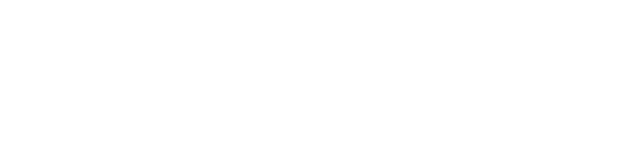
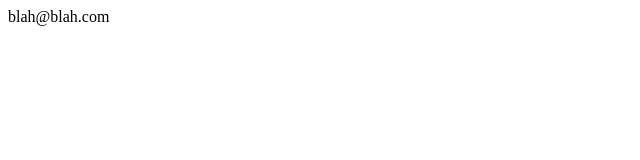
Before and after one commit to Upemoisheizem/detwuhb, a plain HTML site: page dhoiwesh/index.html in a window 1280 px wide. Shown: the whole page, without its empty margins (0-640 px from the left). Drawn offline with Linux system fonts and the light colour scheme.

Commit message:
Fix broken email address

```diff
--- a/dhoiwesh/index.html
+++ b/dhoiwesh/index.html
@@ -1,2 +1,3 @@
 <html>
+	<p>blah@blah.com</p>
 </html>
```
